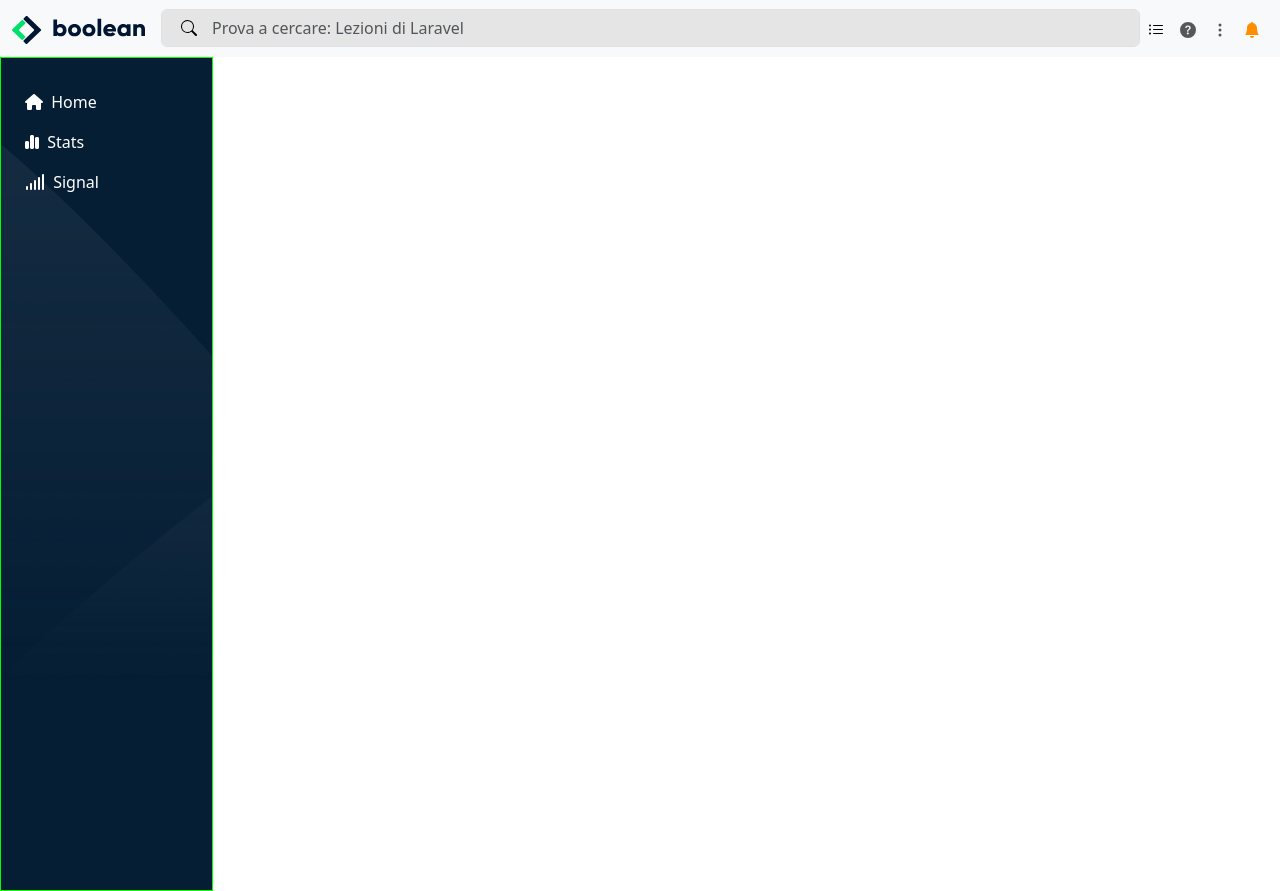
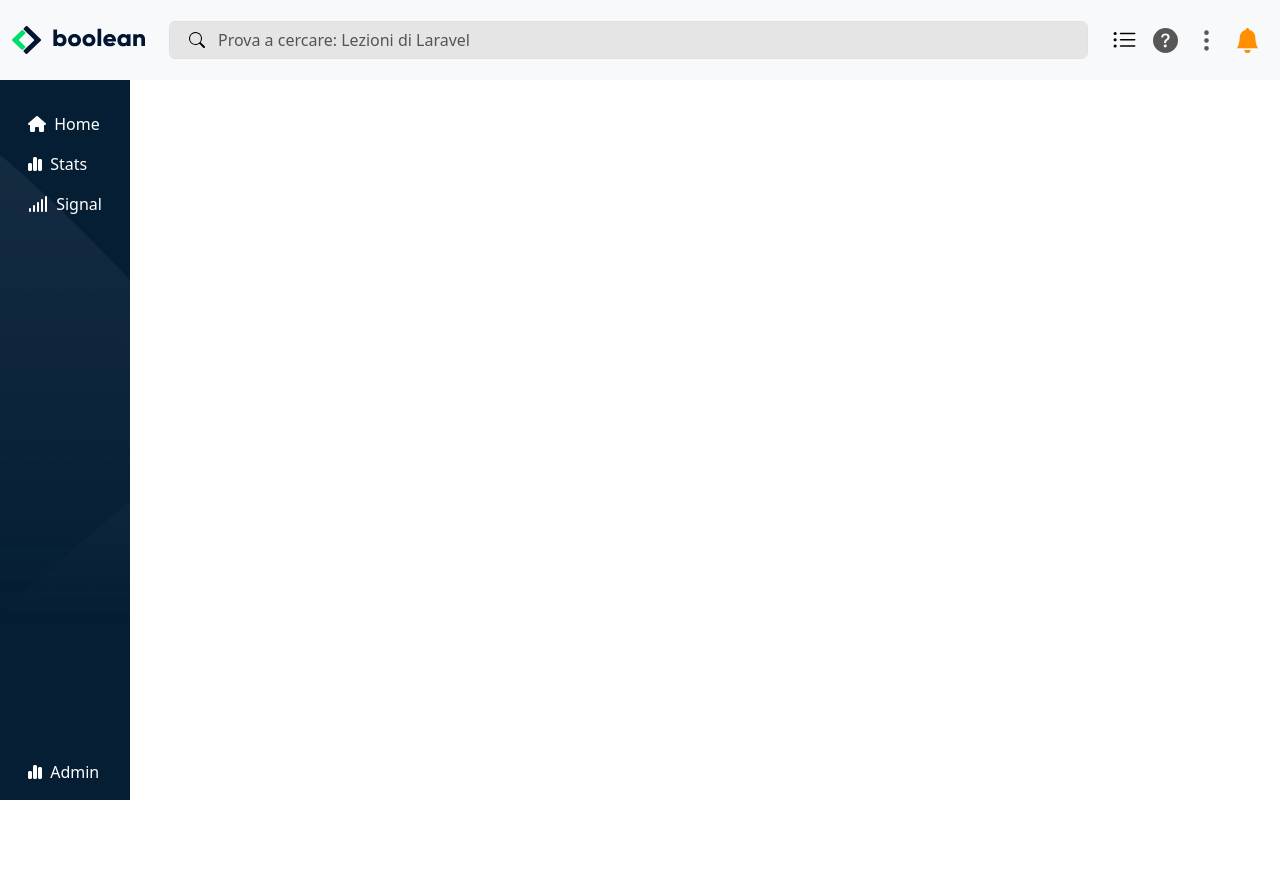
Before and after one commit to AlessandroCampo/html-css-bootstrap-dashboard, a plain HTML site: page index.html in a window 1280 px wide. After the commit the page ends 800 px from the top, so only its background shows below. Drawn offline with nearby package versions, Linux system fonts and the light colour scheme.

Commit message:
responsive logo+improved responsive behaviour sidebar

```diff
--- a/index.html
+++ b/index.html
@@ -18,16 +18,19 @@
     <header>
         <nav class="navbar navbar-expand-lg bg-body-tertiary">
             <div class="container-fluid flex-nowrap">
-                <a class="navbar-brand" href="#">
-                    <img src="img/logo.svg" alt="boolean-logo">
+                <a class="navbar-brand me-4" href="#">
+                    <img src="img/logo.svg" alt="boolean-logo" class="d-none d-lg-block">
+                    <img src="img/mobile-logo.png" alt="boolean-logo" class="d-lg-none">
                 </a>
-                <input class="form-control bg-light-blue" type="search"
-                    placeholder="Prova a cercare: Lezioni di Laravel" aria-label="Search">
+
+
                 <div class="collapse navbar-collapse show" id="navbarSupportedContent">
+                    <input class="form-control bg-light-blue me-3 ps-5" type="search"
+                        placeholder="Prova a cercare: Lezioni di Laravel" aria-label="Search">
                     <ul class="navbar-nav ms-auto mb-2 mb-lg-0 flex-row">
                         <li class="nav-item d-none d-lg-block">
                             <a class="nav-link active" aria-current="page" href="#">
-                                <svg xmlns="http://www.w3.org/2000/svg" width="16" height="16" fill="currentColor"
+                                <svg xmlns="http://www.w3.org/2000/svg" width="25" height="25" fill="currentColor"
                                     class="bi bi-list-ul" viewBox="0 0 16 16">
                                     <path fill-rule="evenodd"
                                         d="M5 11.5a.5.5 0 0 1 .5-.5h9a.5.5 0 0 1 0 1h-9a.5.5 0 0 1-.5-.5m0-4a.5.5 0 0 1 .5-.5h9a.5.5 0 0 1 0 1h-9a.5.5 0 0 1-.5-.5m0-4a.5.5 0 0 1 .5-.5h9a.5.5 0 0 1 0 1h-9a.5.5 0 0 1-.5-.5m-3 1a1 1 0 1 0 0-2 1 1 0 0 0 0 2m0 4a1 1 0 1 0 0-2 1 1 0 0 0 0 2m0 4a1 1 0 1 0 0-2 1 1 0 0 0 0 2" />
@@ -36,7 +39,7 @@
                         </li>
                         <li class="nav-item d-none d-lg-block">
                             <a class="nav-link" href="#">
-                                <svg xmlns="http://www.w3.org/2000/svg" width="16" height="16" fill="currentColor"
+                                <svg xmlns="http://www.w3.org/2000/svg" width="25" height="25" fill="currentColor"
                                     class="bi bi-question-circle-fill" viewBox="0 0 16 16">
                                     <path
                                         d="M16 8A8 8 0 1 1 0 8a8 8 0 0 1 16 0M5.496 6.033h.825c.138 0 .248-.113.266-.25.09-.656.54-1.134 1.342-1.134.686 0 1.314.343 1.314 1.168 0 .635-.374.927-.965 1.371-.673.489-1.206 1.06-1.168 1.987l.003.217a.25.25 0 0 0 .25.246h.811a.25.25 0 0 0 .25-.25v-.105c0-.718.273-.927 1.01-1.486.609-.463 1.244-.977 1.244-2.056 0-1.511-1.276-2.241-2.673-2.241-1.267 0-2.655.59-2.75 2.286a.237.237 0 0 0 .241.247zm2.325 6.443c.61 0 1.029-.394 1.029-.927 0-.552-.42-.94-1.029-.94-.584 0-1.009.388-1.009.94 0 .533.425.927 1.01.927z" />
@@ -45,7 +48,7 @@
                         </li>
                         <li class="nav-item d-none d-lg-block">
                             <a class="nav-link" href="#" role="button" data-bs-toggle="dropdown" aria-expanded="false">
-                                <svg xmlns="http://www.w3.org/2000/svg" width="16" height="16" fill="currentColor"
+                                <svg xmlns="http://www.w3.org/2000/svg" width="25" height="25" fill="currentColor"
                                     class="bi bi-three-dots-vertical" viewBox="0 0 16 16">
                                     <path
                                         d="M9.5 13a1.5 1.5 0 1 1-3 0 1.5 1.5 0 0 1 3 0m0-5a1.5 1.5 0 1 1-3 0 1.5 1.5 0 0 1 3 0m0-5a1.5 1.5 0 1 1-3 0 1.5 1.5 0 0 1 3 0" />
@@ -54,7 +57,7 @@
                         </li>
                         <li class="nav-item dropdown">
                             <a class="nav-link" data-bs-toggle="dropdown" aria-expanded="false">
-                                <svg xmlns="http://www.w3.org/2000/svg" width="16" height="16" fill="#ff8f00"
+                                <svg xmlns="http://www.w3.org/2000/svg" width="25" height="25" fill="#ff8f00"
                                     class="bi bi-bell-fill" viewBox="0 0 16 16">
                                     <path
                                         d="M8 16a2 2 0 0 0 2-2H6a2 2 0 0 0 2 2m.995-14.901a1 1 0 1 0-1.99 0A5.002 5.002 0 0 0 3 6c0 1.098-.5 6-2 7h14c-1.5-1-2-5.902-2-7 0-2.42-1.72-4.44-4.005-4.901z" />
@@ -76,22 +79,22 @@
     <aside>
         <div class="container-fluid">
             <div class="row flex-nowrap">
-                <div class="col-auto col-md-2 col-lg-2 col-xl-2 col-xxl-1 px-sm-2 py-3">
+                <div class="col-auto py-3">
                     <div
-                        class="d-flex flex-column align-items-center align-items-sm-start px-3 pt-2 text-white min-vh-100">
+                        class="sidebar d-flex flex-column align-items-center justify-content-between align-items-lg-start px-3 pt-2 text-white">
 
-                        <ul class="nav nav-pills flex-column mb-sm-auto mb-0 align-items-center align-items-sm-start"
+                        <ul class="nav nav-pills flex-column mb-sm-auto mb-0 align-items-center align-items-lg-start"
                             id="menu">
                             <li class="nav-item">
                                 <a href="#" class="nav-link align-middle px-0 text-white">
-                                    <i class="fa-solid fa-house"></i> <span class="ms-1 d-none d-sm-inline">Home</span>
+                                    <i class="fa-solid fa-house"></i> <span class="ms-1 d-none d-lg-inline">Home</span>
                                 </a>
                             </li>
 
                             <li class="nav-item">
                                 <a href="#" class="nav-link align-middle px-0 text-white">
                                     <i class="fa-solid fa-chart-simple"></i> <span
-                                        class="ms-1 d-none d-sm-inline">Stats</span>
+                                        class="ms-1 d-none d-lg-inline">Stats</span>
                                 </a>
                             </li>
 
@@ -99,13 +102,20 @@
                             <li class="nav-item">
                                 <a href="#" class="nav-link align-middle px-0 text-white">
                                     <i class="fa-solid fa-signal"></i> <span
-                                        class="ms-1 d-none d-sm-inline">Signal</span>
+                                        class="ms-1 d-none d-lg-inline">Signal</span>
                                 </a>
                             </li>
+                        </ul>
+
+                        <div>
+                            <a href="#" class="nav-link align-middle px-0 text-white ">
+                                <i class="fa-solid fa-chart-simple"></i> <span
+                                    class="ms-1 d-none d-lg-inline">Admin</span>
+                            </a>
+                        </div>
 
                     </div>
     </aside>
-
     <main>
 
     </main>
--- a/style.css
+++ b/style.css
@@ -1,28 +1,55 @@
 input[type="search"] {
-    padding-left: 50px;
     background-image: url("img/search.svg");
     background-repeat: no-repeat;
     background-position: 20px;
     background-origin: border-box;
 }
 
+
+
+
 .bg-light-blue {
     background-color: #e5e5e5;
+}
+
+.bg-blue {
+    background-color: #1b72e8;
+}
+
+#navbarSupportedContent {
+    display: flex;
+}
+
+header nav.navbar {
+    height: 80px;
+}
+
+.navbar-brand img {
+    width: auto;
+    max-height: 60px;
+}
+
+.navbar-brand {
+    max-height: 100%;
 }
 
 aside .col-auto {
     background-image: url(img/sidebar-bg.png);
     background-color: #051e34;
     background-size: cover;
-    border: 1px solid lime;
 }
 
-#navbarSupportedContent {
-    flex-basis: 10%;
-    margin-left: auto;
-    display: flex;
-}
 
 aside .col-auto {
     min-width: 9%;
+    justify-content: space-between;
 }
+
+aside .row {
+    min-height: calc(100vh - 80px)
+}
+
+aside .sidebar {
+    height: 100%;
+
+}
```
Also changed, not shown: img/mobile-logo.png.
